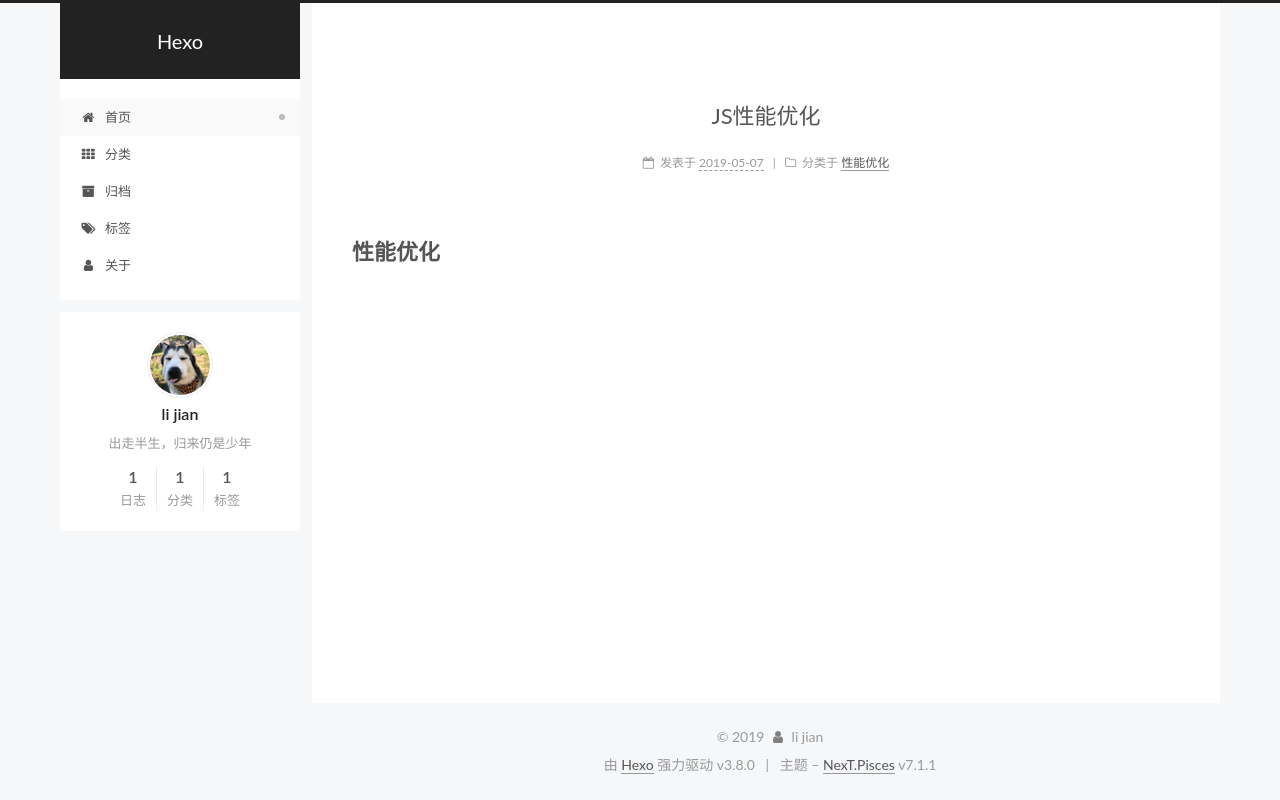
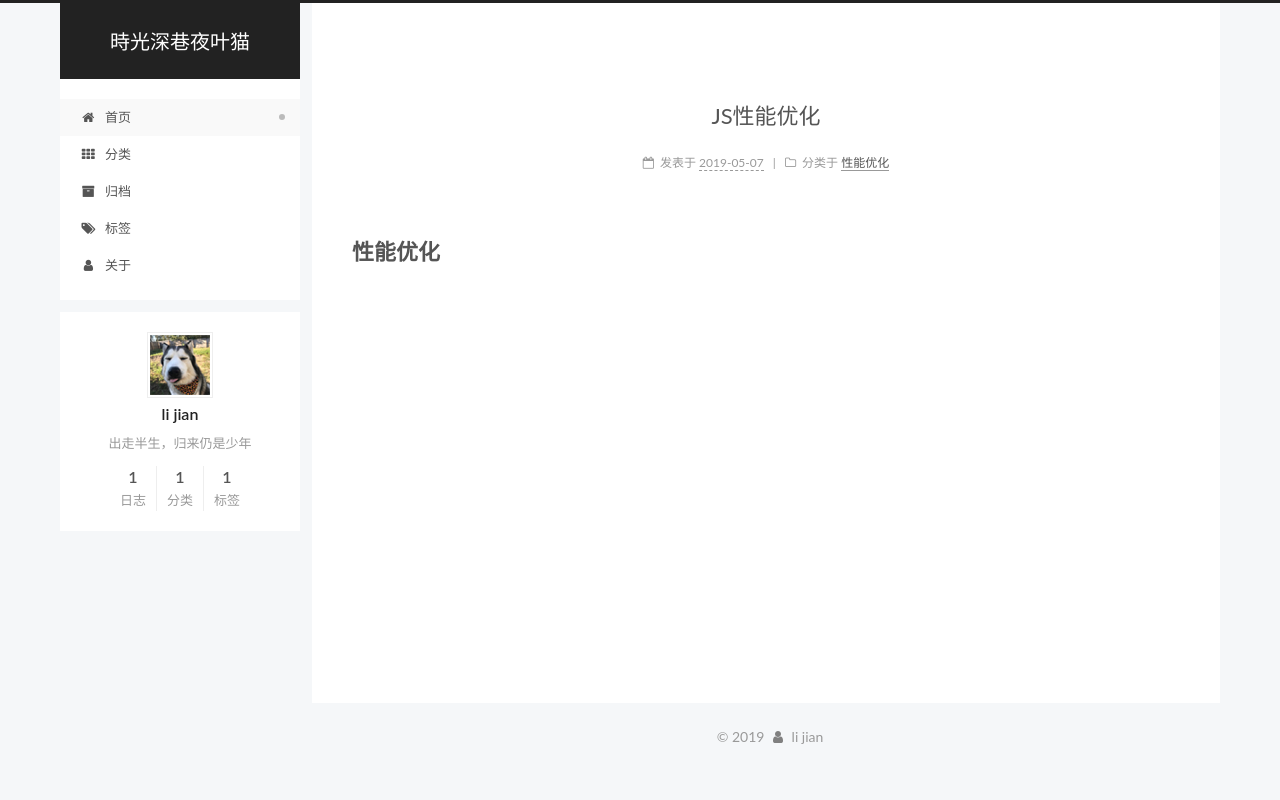
Before and after one commit to sean1224/sean1224.github.io, a plain HTML site: page index.html in a window 1280 px wide. Drawn offline with Linux system fonts and the light colour scheme.

Commit message:
Site updated: 2019-05-08 09:42:22

```diff
--- a/css/main.css
+++ b/css/main.css
@@ -1732,9 +1732,6 @@ pre .javascript .function {
   border: 1px solid #eee;
   opacity: 1;
 }
-.site-author-image {
-  border-radius: 100%;
-}
 .site-author-name {
   margin: 0;
   text-align: center;
@@ -1768,7 +1765,7 @@ pre .javascript .function {
   width: 4px;
   height: 4px;
   border-radius: 50%;
-  background: #17fb75;
+  background: #ff7041;
 }
 .feed-link,
 .chat {
--- a/index.html
+++ b/index.html
@@ -98,13 +98,13 @@
 
   <meta name="description" content="出走半生，归来仍是少年">
 <meta property="og:type" content="website">
-<meta property="og:title" content="Hexo">
+<meta property="og:title" content="時光深巷夜叶猫">
 <meta property="og:url" content="http://yoursite.com/index.html">
-<meta property="og:site_name" content="Hexo">
+<meta property="og:site_name" content="時光深巷夜叶猫">
 <meta property="og:description" content="出走半生，归来仍是少年">
 <meta property="og:locale" content="zh-CN">
 <meta name="twitter:card" content="summary">
-<meta name="twitter:title" content="Hexo">
+<meta name="twitter:title" content="時光深巷夜叶猫">
 <meta name="twitter:description" content="出走半生，归来仍是少年">
 
 
@@ -123,7 +123,7 @@
   };
 </script>
 
-  <title>Hexo</title>
+  <title>時光深巷夜叶猫</title>
 
 
 
@@ -183,7 +183,7 @@
     <div class="custom-logo-site-title">
       <a href="/" class="brand" rel="start">
         <span class="logo-line-before"><i></i></span>
-        <span class="site-title">Hexo</span>
+        <span class="site-title">時光深巷夜叶猫</span>
         <span class="logo-line-after"><i></i></span>
       </a>
     </div>
@@ -349,7 +349,7 @@
     </span>
 
     <span hidden itemprop="publisher" itemscope itemtype="http://schema.org/Organization">
-      <meta itemprop="name" content="Hexo">
+      <meta itemprop="name" content="時光深巷夜叶猫">
     </span>
 
 
@@ -609,7 +609,12 @@
 
     <footer id="footer" class="footer">
       <div class="footer-inner">
-        <div class="copyright">&copy; <span itemprop="copyrightYear">2019</span>
+        <div class="copyright">
+
+  &copy;
+
+
+  <span itemprop="copyrightYear">2019</span>
   <span class="with-love" id="animate">
     <i class="fa fa-user"></i>
   </span>
@@ -621,15 +626,9 @@
 </div>
 
 
-  <div class="powered-by">由 <a href="https://hexo.io" class="theme-link" rel="noopener" target="_blank">Hexo</a> 强力驱动 v3.8.0</div>
 
 
 
-  <span class="post-meta-divider">|</span>
-
-
-
-  <div class="theme-info">主题 – <a href="https://theme-next.org" class="theme-link" rel="noopener" target="_blank">NexT.Pisces</a> v7.1.1</div>
 
 
 
```
Also changed, not shown: 2019/05/07/js性能优化/index.html (+10 -11 lines), about/index.html (+14 -15 lines), archives/2019/05/index.html (+11 -12 lines), archives/2019/index.html (+11 -12 lines), archives/index.html (+11 -12 lines), categories/index.html (+11 -12 lines), categories/性能优化/index.html (+11 -12 lines), tags/JS/index.html (+11 -12 lines), tags/index.html (+11 -12 lines).
